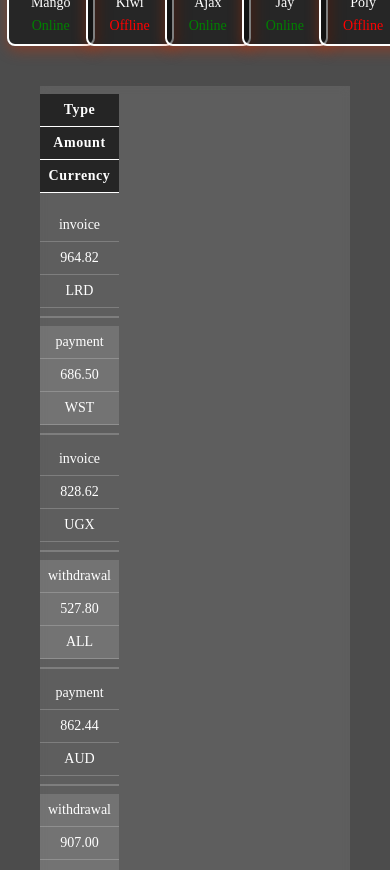
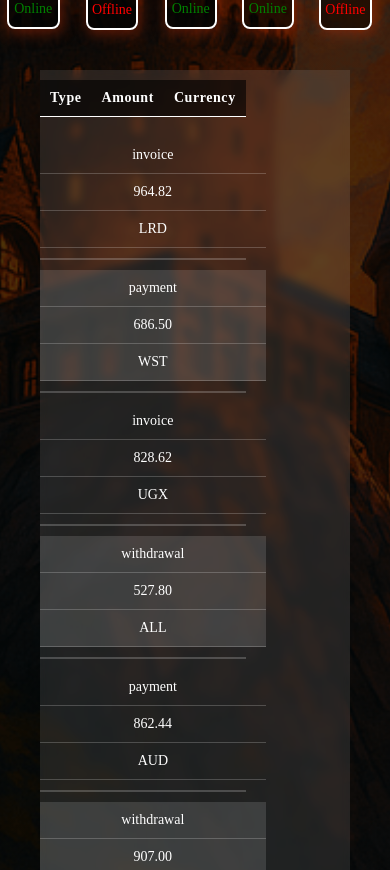
Before and after one commit to Lika060/goit-react-hw-01, a React (Vite) app: page / in a window 390 px wide. Shown: the part 698-1568 px from the top of the page. Built offline with nearby package versions, Linux system fonts and the light colour scheme.

Commit message:
Changes to be committed: 	modified:   src/components/FriendListItem/FriendListItem.module.css 	modified:   src/components/TransactionHistory/TransactionHistory.module.css 	modified:   src/index.css

```diff
--- a/src/components/FriendListItem/FriendListItem.module.css
+++ b/src/components/FriendListItem/FriendListItem.module.css
@@ -42,6 +42,13 @@
     font-weight: 400;
 } */
 
+.card-container {
+    display: flex;
+    flex-wrap: wrap;
+    justify-content: center;
+    gap: 10px;
+}
+
 .card {
     display: flex;
     flex-direction: column;
@@ -51,7 +58,6 @@
     padding: 15px;
     width: 120px;
     text-align: center;
-    background-color: transparent;
     background-color: rgba(0, 0, 0, 0.5);
     box-shadow: 2px 3px 14px 2px rgba(201, 48, 5, 0.41);
     transition: all 200ms ease-in-out;
@@ -108,7 +114,7 @@
 
 @media (max-width: 480px) {
     .card {
-        width: 100%;
+        width: 45%;
         padding: 10px;
         margin: 10px 0;
     }
--- a/src/components/TransactionHistory/TransactionHistory.module.css
+++ b/src/components/TransactionHistory/TransactionHistory.module.css
@@ -122,14 +122,14 @@ tr:nth-child(even) .tableBody {
     .tableHead,
     .tableBody {
         font-size: 14px;
-        padding: 8px;
+        padding: 10px;
     }
 
     tr {
-        display: flex;
-        flex-direction: column;
+        display: block;
+        width: 100%;
         border-bottom: 2px solid rgba(255, 255, 255, 0.2);
-        padding: 8px 0;
+        padding: 10px 0;
     }
 
     tr:last-child {
@@ -137,8 +137,12 @@ tr:nth-child(even) .tableBody {
     }
 
     td {
+        display: inline-block;
+        width: 100%;
         padding: 8px 12px;
         text-align: left;
+        word-wrap: break-word;
+        font-size: 14px;
 
     }
 }
--- a/src/index.css
+++ b/src/index.css
@@ -66,10 +66,11 @@ body {
   background-repeat: no-repeat;
   background-size: cover;
 }
+
 @media (max-width: 768px) {
   body {
-    background-size: contain;
-    /* Адаптація для маленьких екранів */
-    background-position: top;
+    background-size: cover;
+    background-position: center center;
+
   }
 }
```
